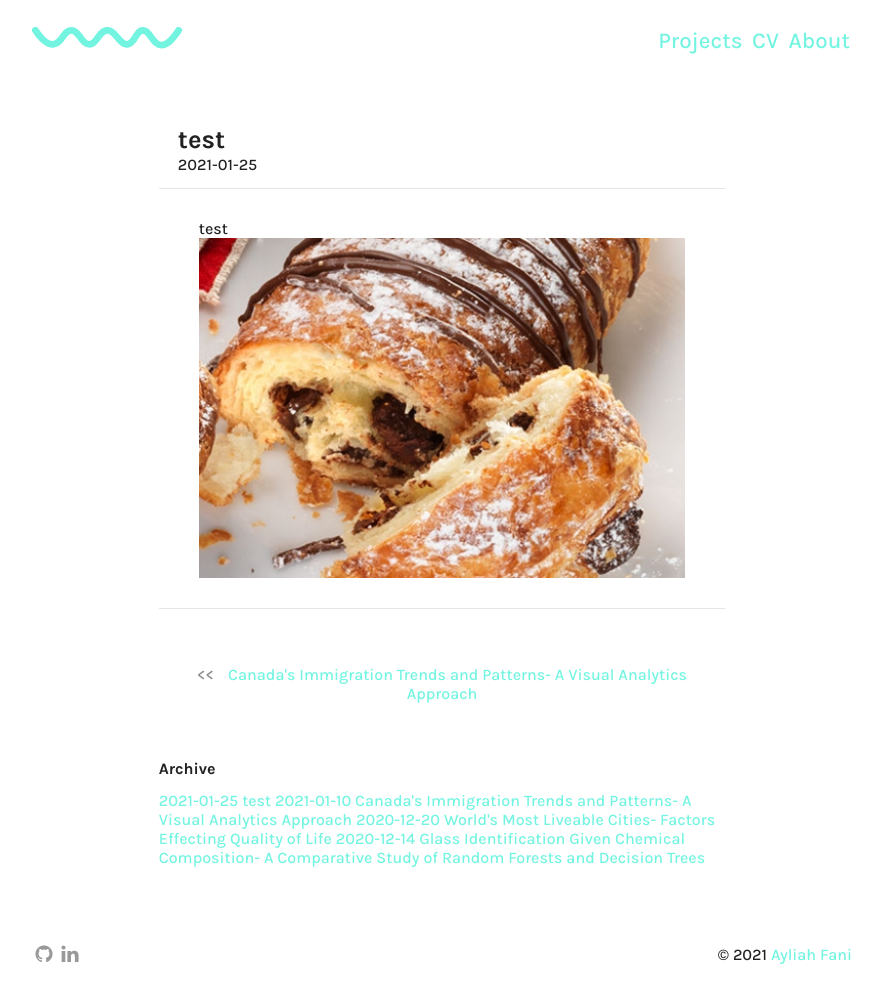
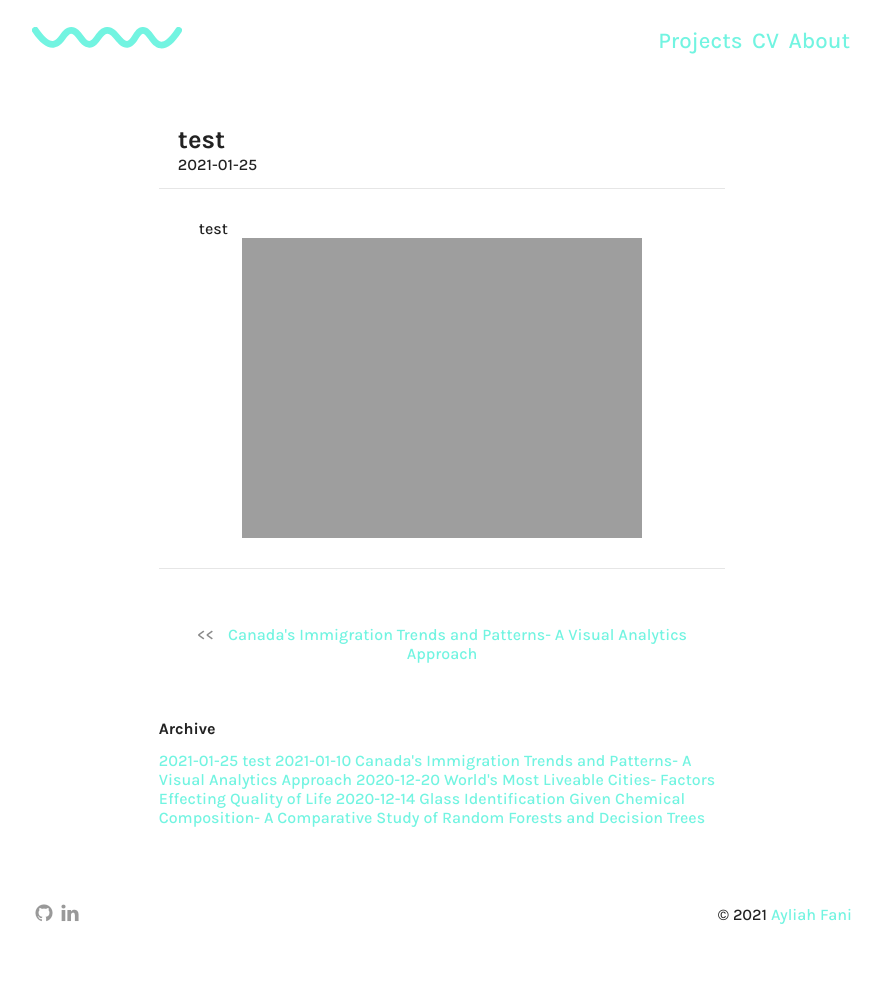
Before and after one commit to ayliahfani/ayliahfani.github.io, a Jekyll site: the page built from _posts/2021-01-25-test.md, in a window 1280 px wide. Shown: the whole page, without its empty margins (198-1080 px from the left). Built offline with Jekyll 4.4.1, drawn with Linux system fonts in a browser that asks for light colours; after the commit the page ends 967 px from its top, so only the background shows below that.

Commit message:
Update 2021-01-25-test.md

```diff
--- a/_posts/2021-01-25-test.md
+++ b/_posts/2021-01-25-test.md
@@ -8,4 +8,4 @@ published: true
 ---
 
 test
-![ABP's chocolate croissant!]({{site.url}}/assets/img/posts/abp_pac.jpg)
+![ML Poster]({{site.url}}/assets/img/posts/ML_Poster.jpg)
```
